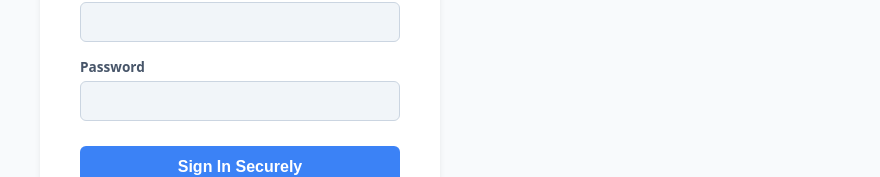
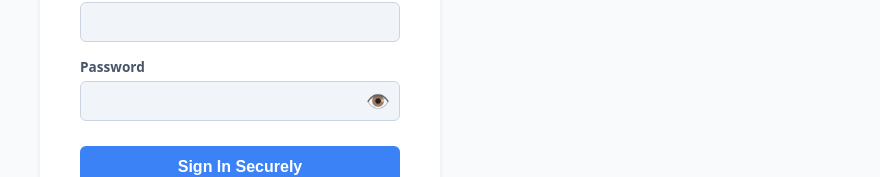
Before and after one commit to dharneesh2004dpm-ui/skillforge-platform, a React (Create React App) app in the folder frontend/: page / in a window 1280 px wide. Shown: the part 387-564 px from the top of the page, without its empty margins (400-1280 px from the left). Built offline with nearby package versions, Linux system fonts and the light colour scheme.

Commit message:
Fixed backend CORS settings

```diff
--- a/frontend/src/App.js
+++ b/frontend/src/App.js
@@ -1,7 +1,7 @@
-import UserTestEngine from './UserTestEngine';
 import React from 'react';
 import { BrowserRouter, Routes, Route } from 'react-router-dom';
-import Login from './Login';
+import UserTestEngine from './UserTestEngine';
+import Login from './login';
 import AdminDashboard from './AdminDashboard';
 import TestPage from './TestPage';
 import Leaderboard from './Leaderboard';
@@ -17,7 +17,8 @@ function App() {
         {/* Set Login as the default landing page */}
         <Route path="/" element={<Login />} />
 
-        {/* Dashboards */}
+        {/* Dashboards - Added /dashboard to fix the blank screen on login */}
+        <Route path="/dashboard" element={<PracticeDashboard />} />
         <Route path="/practice" element={<PracticeDashboard />} />
         <Route path="/admin" element={<AdminDashboard />} />
 
--- a/frontend/src/Login.js
+++ b/frontend/src/Login.js
@@ -6,6 +6,7 @@ export default function Login() {
     const [name, setName] = useState('');
     const [email, setEmail] = useState('');
     const [password, setPassword] = useState('');
+    const [showPassword, setShowPassword] = useState(false); // NEW STATE
     const [error, setError] = useState('');
     const navigate = useNavigate();
 
@@ -58,13 +59,13 @@ export default function Login() {
                 if (data.role === 'admin') {
                     navigate('/admin');
                 } else {
-                    navigate('/dashboard');
+                    navigate('/dashboard'); // Requires <Route path="/dashboard"> in App.js
                 }
             } else {
                 setError(data.message || 'Authentication failed');
             }
         } catch (err) {
-            setError('Network error. Please ensure the server is running.');
+            setError('Network error. Please ensure the backend server is running and CORS is allowed.');
         }
     };
 
@@ -82,7 +83,13 @@ export default function Login() {
         form: { display: 'flex', flexDirection: 'column', gap: '15px' },
         inputGroup: { display: 'flex', flexDirection: 'column', gap: '5px' },
         label: { fontSize: '0.85rem', color: isDark ? '#cbd5e1' : '#475569', fontWeight: '600' },
-        input: { padding: '10px', borderRadius: '6px', border: `1px solid ${isDark ? '#334155' : '#cbd5e1'}`, backgroundColor: isDark ? '#0f172a' : '#f1f5f9', color: isDark ? 'white' : 'black', fontSize: '1rem' },
+
+        // Input Wrapper for Eye Icon
+        passwordWrapper: { position: 'relative', display: 'flex', alignItems: 'center' },
+        input: { width: '100%', padding: '10px', borderRadius: '6px', border: `1px solid ${isDark ? '#334155' : '#cbd5e1'}`, backgroundColor: isDark ? '#0f172a' : '#f1f5f9', color: isDark ? 'white' : 'black', fontSize: '1rem', boxSizing: 'border-box' },
+        passwordInput: { paddingRight: '40px' }, // Extra space so text doesn't hide behind icon
+        eyeBtn: { position: 'absolute', right: '10px', background: 'none', border: 'none', cursor: 'pointer', fontSize: '1.2rem', padding: '0', display: 'flex', alignItems: 'center', color: isDark ? '#94a3b8' : '#64748b' },
+
         button: { padding: '12px', backgroundColor: '#3b82f6', color: 'white', border: 'none', borderRadius: '6px', fontSize: '1rem', fontWeight: 'bold', cursor: 'pointer', marginTop: '10px' },
         toggleText: { textAlign: 'center', marginTop: '20px', fontSize: '0.9rem', color: isDark ? '#cbd5e1' : '#475569' },
         toggleLink: { color: '#3b82f6', cursor: 'pointer', fontWeight: 'bold' }
@@ -116,10 +123,30 @@ export default function Login() {
                         <label style={currentStyles.label}>Email Address</label>
                         <input type="email" value={email} onChange={e => setEmail(e.target.value)} style={currentStyles.input} required />
                     </div>
+
+                    {/* NEW PASSWORD FIELD WITH TOGGLE */}
                     <div style={currentStyles.inputGroup}>
                         <label style={currentStyles.label}>Password</label>
-                        <input type="password" value={password} onChange={e => setPassword(e.target.value)} style={currentStyles.input} required />
+                        <div style={currentStyles.passwordWrapper}>
+                            <input
+                                type={showPassword ? "text" : "password"}
+                                value={password}
+                                onChange={e => setPassword(e.target.value)}
+                                style={{...currentStyles.input, ...currentStyles.passwordInput}}
+                                required
+                            />
+                            <button
+                                type="button"
+                                onClick={() => setShowPassword(!showPassword)}
+                                style={currentStyles.eyeBtn}
+                                title={showPassword ? "Hide Password" : "Show Password"}
+                            >
+                                {showPassword ? '🙈' : '👁️'}
+                            </button>
+                        </div>
                     </div>
+                    {/* END NEW PASSWORD FIELD */}
+
                     <button type="submit" style={currentStyles.button}>
                         {isLogin ? 'Sign In Securely' : 'Register Account'}
                     </button>
```
